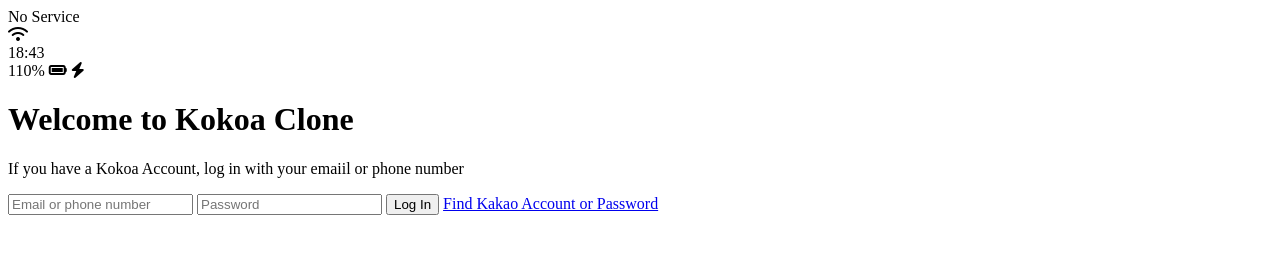
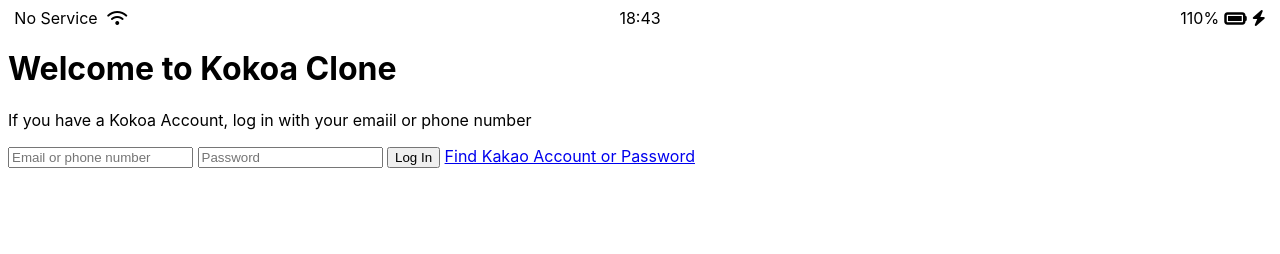
Before and after one commit to hongregii/kokoa-clone-2022, a plain HTML site: page index.html in a window 1280 px wide. Drawn offline with Linux system fonts and the light colour scheme.

Commit message:
6.5 fontawesome

```diff
--- /dev/null
+++ b/css/styles.css
@@ -0,0 +1,31 @@
+.status-bar {
+  display: flex;
+  justify-content: center;
+}
+.status-bar__column {
+  width: 33%;
+}
+
+.status-bar__column:nth-child(2) {
+  display: flex;
+  justify-content: center;
+}
+
+.status-bar__column:last-child {
+  display: flex;
+  justify-content: flex-end;
+  align-items: center;
+}
+
+.status-bar__column:first-child span {
+  margin-right: 5px;
+}
+
+.status-bar__column .fa-battery-full {
+  margin: 0px 5px;
+}
+
+body {
+  font-family: -apple-system, BlinkMacSystemFont, "Segoe UI", Roboto, Oxygen,
+    Ubuntu, Cantarell, "Open Sans", "Helvetica Neue", sans-serif;
+}
--- a/index.html
+++ b/index.html
@@ -1,6 +1,7 @@
 <!DOCTYPE html>
 <html lang="en">
 <head>
+    <link rel="stylesheet" href="css/styles.css">
     <meta charset="UTF-8">
     <meta http-equiv="X-UA-Compatible" content="IE=edge">
     <meta name="viewport" content="width=device-width, initial-scale=1.0">
@@ -10,14 +11,14 @@
     <div class="status-bar">
         <div class="status-bar__column">
             <span>No Service</span>
+            <i class="fa-solid fa-wifi"></i>
         </div>
-        <i class="fa-solid fa-wifi"></i>
         <div class="status-bar__column">
             <span>18:43</span>
         </div>
         <div class="status-bar__column">
             <span>110%</span>
-            <i class="fa-solid fa-battery-full"></i>
+            <i class="fa-solid fa-battery-full fa-lg"></i>
             <i class="fa-solid fa-bolt"></i>
         </div>
     </div>
@@ -35,9 +36,6 @@
         <a href="#">Find Kakao Account or Password</a>
     </form>
 
-
-
-
     <script src="https://kit.fontawesome.com/0b63eda7d7.js" crossorigin="anonymous"></script>
 </body>
 </html>
```
